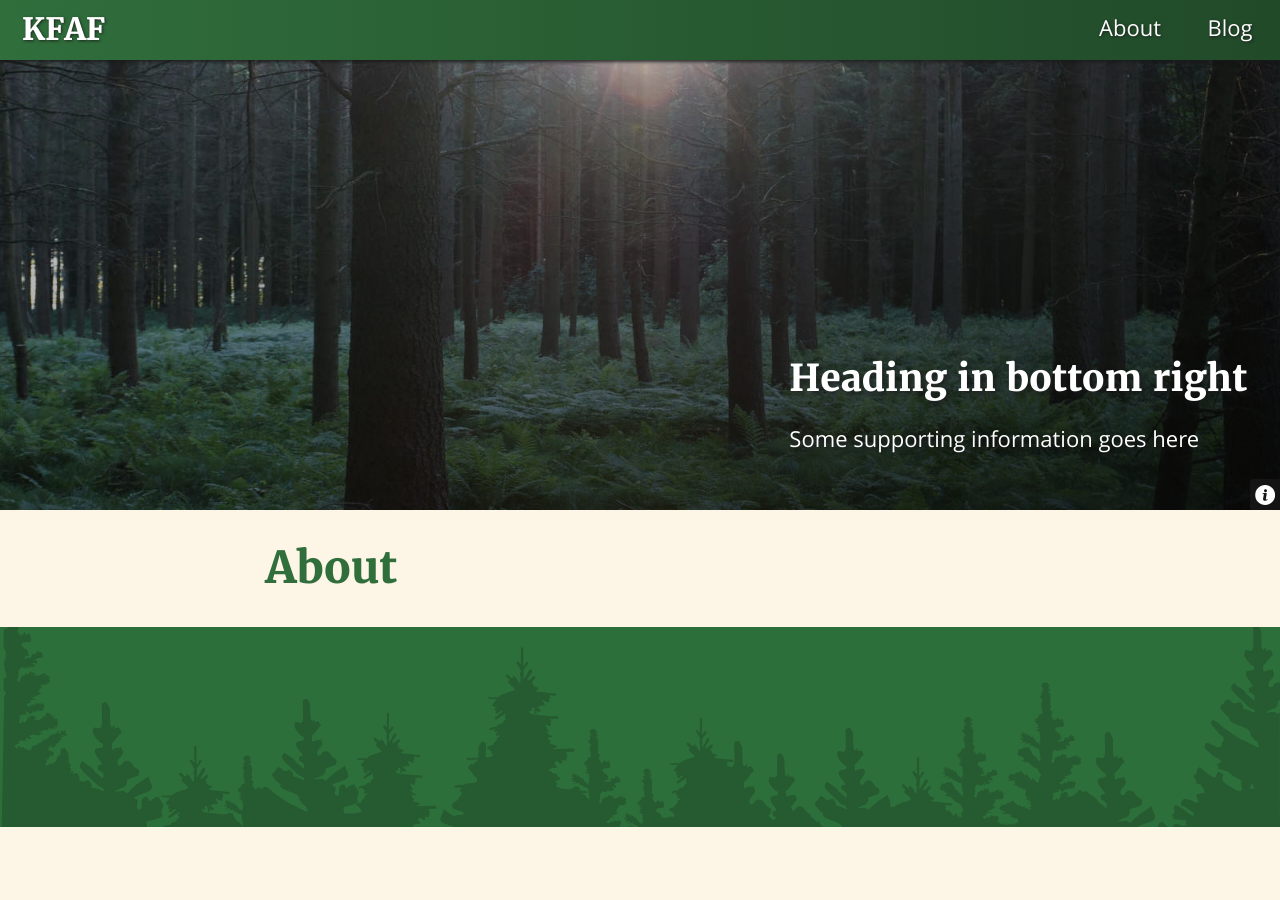
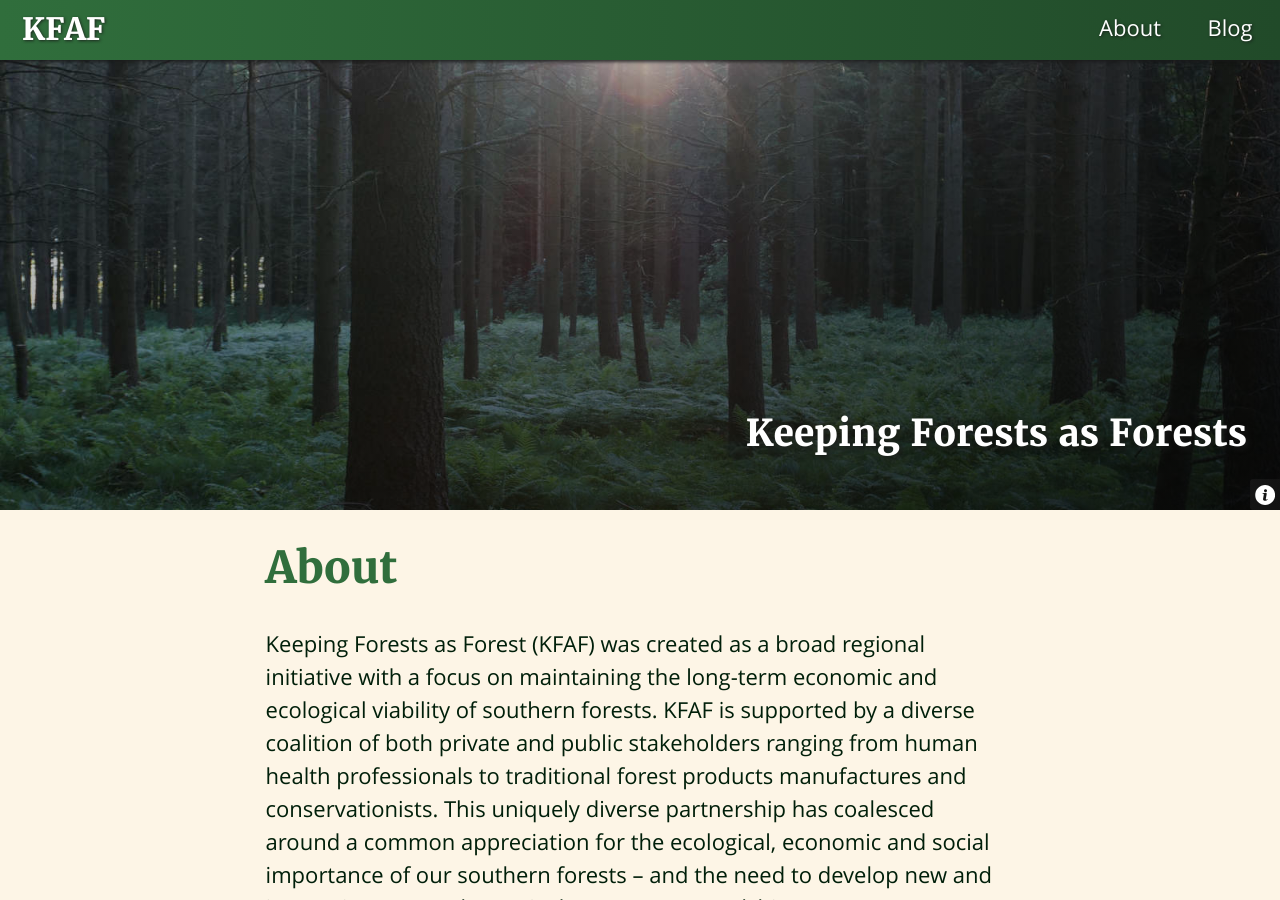
Before and after one commit to USFWS/keeping-forests-as-forests, a Jekyll site: the page built from about.md, in a window 1280 px wide and 900 px high. Built offline with Jekyll 4.4.1, drawn with Linux system fonts in a browser that asks for light colours; some of the changed text lies outside the part shown.

Commit message:
Add about content

```diff
--- a/about.md
+++ b/about.md
@@ -4,10 +4,12 @@ title: About
 hero:
   caption: Caption material is right here!
   heading:
-    content: <h2>Heading in bottom right</h2><p>Some supporting information goes here</p>
+    content: <h2>Keeping Forests as Forests</h2>
     justifyContent: flex-end
     alignItems: flex-end
   overlay: linear-gradient(to bottom right, rgba(25, 25, 25, .1), rgba(5, 5, 5, .8));
 ---
 
 # About
+
+Keeping Forests as Forest (KFAF) was created as a broad regional initiative with a focus on maintaining the long-term economic and ecological viability of southern forests. KFAF is supported by a diverse coalition of both private and public stakeholders ranging from human health professionals to traditional forest products manufactures and conservationists. This uniquely diverse partnership has coalesced around a common appreciation for the ecological, economic and social importance of our southern forests – and the need to develop new and innovative approaches to its long-term stewardship.
```
